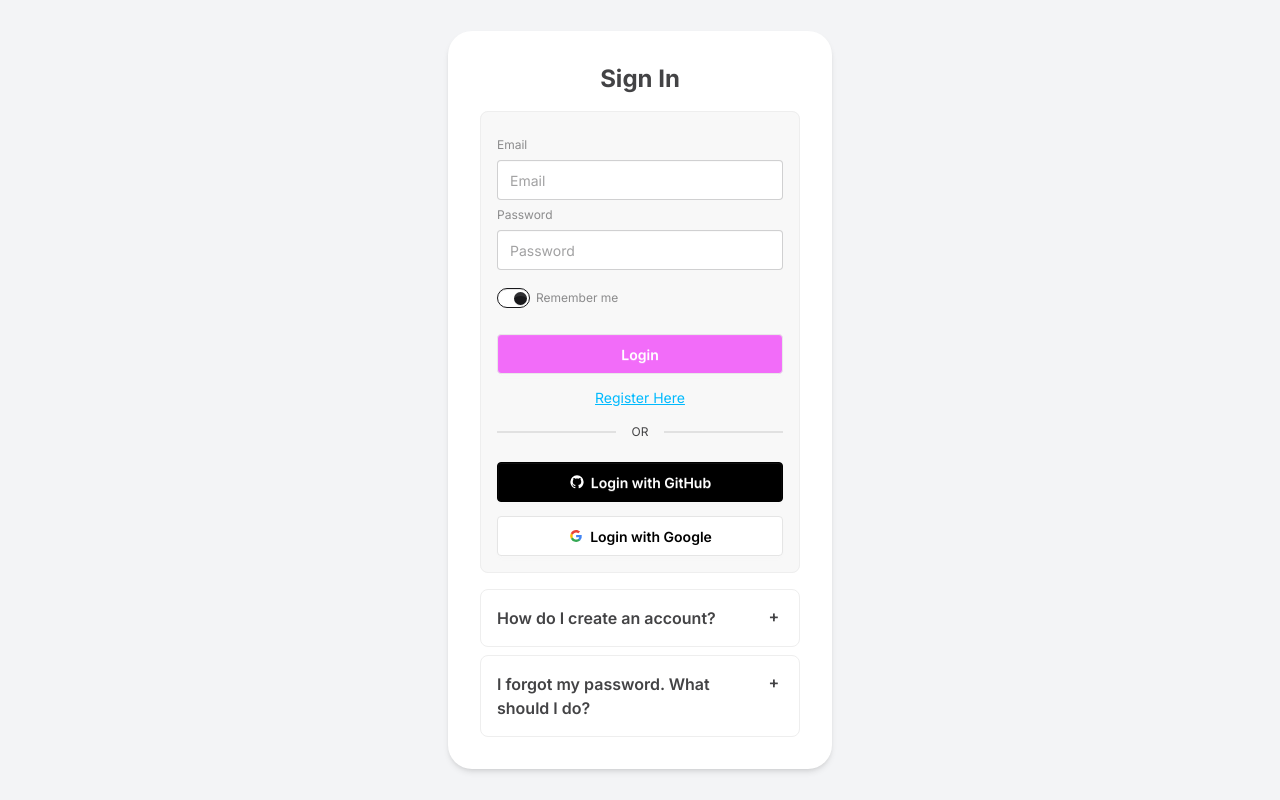
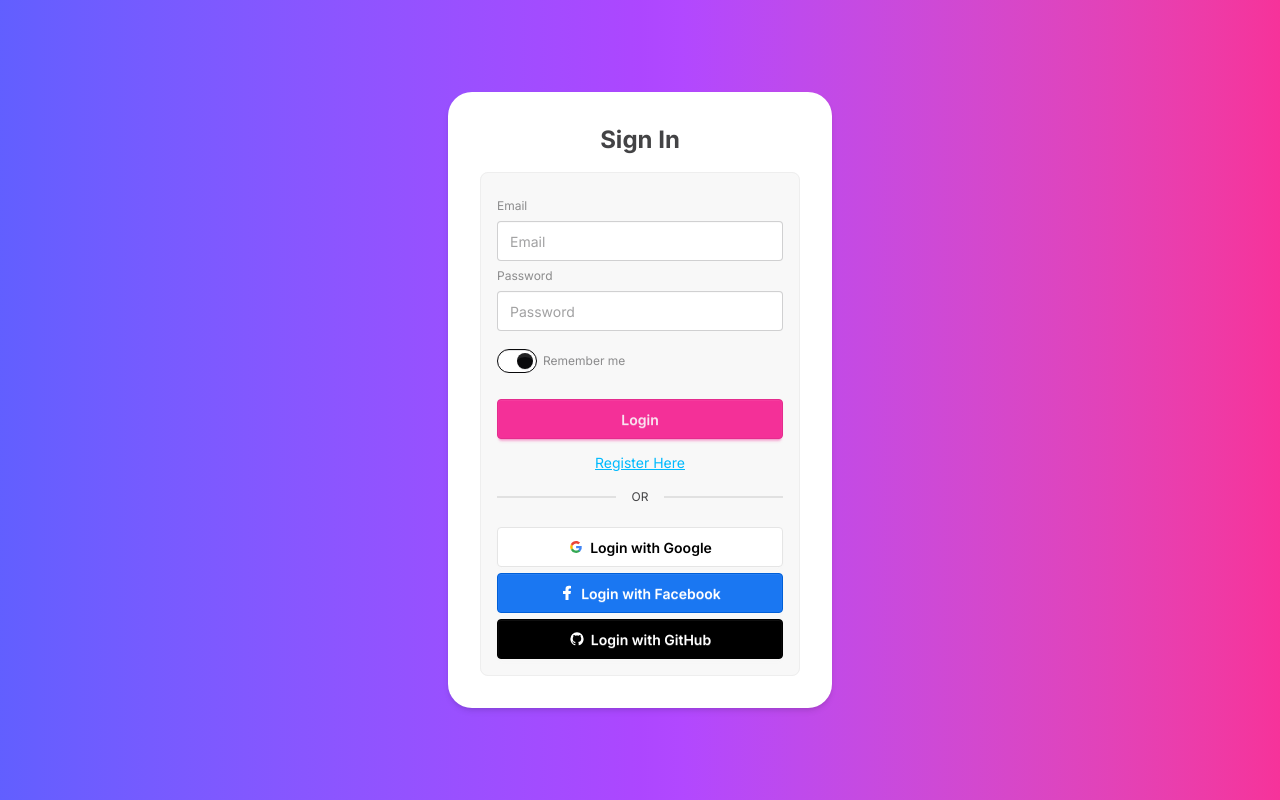
Before and after one commit to Grupp-4-Ventixe/frontend, a React (Vite) app: page /login in a window 1280 px wide. Built offline with nearby package versions, Linux system fonts and the light colour scheme.

Commit message:
feat: enhance SignIn page with gradient background and additional login options

```diff
--- a/src/App.jsx
+++ b/src/App.jsx
@@ -4,9 +4,12 @@ import RouteRenderer from './routing/RouteRenderer'
 
 function App() {
   return (
-    <Suspense fallback={<div className="spinner">Loading...</div>}>
+    <Suspense fallback={<div className="spinner">Loading <span className="loading loading-spinner loading-sm"></span>
+
+</div>}>
       <RouteRenderer />
     </Suspense>
+
   )
 }
 
--- a/src/partials/pages/auth/SignIn.jsx
+++ b/src/partials/pages/auth/SignIn.jsx
@@ -6,7 +6,7 @@ const SignIn = () => {
   const { signIn } = useAuth()
 
   return (
-    <div className="flex items-center justify-center min-h-screen bg-gray-100">
+    <div className="flex items-center justify-center min-h-screen  bg-gradient-to-r from-indigo-500 via-purple-500 to-pink-500">
       <div className="bg-white p-8 rounded-3xl shadow-md w-full max-w-sm">
 
         <h2 className="text-2xl text-center font-bold mb-4">Sign In</h2>
@@ -20,15 +20,14 @@ const SignIn = () => {
 
           <fieldset className="fieldset">
             <label className="label">
-              <input type="checkbox" defaultChecked className="toggle toggle-sm" />
+              <input type="checkbox" defaultChecked className="toggle toggle-neutral" />
               Remember me
             </label>
           </fieldset>
 
           <button
-            type="submit"
-            className="btn mt-4 text-white"
-            style={{ backgroundColor: '#f26cf9' }}
+            value="Submit"
+            className="btn btn-secondary mt-4"
           >
             Login
           </button>
@@ -44,73 +43,29 @@ const SignIn = () => {
             <div className="divider">OR</div>
           </div>
 
-          <button className="btn bg-black text-white border-black mb-2">
-            <svg
-              aria-label="GitHub logo"
-              width="16"
-              height="16"
-              xmlns="http://www.w3.org/2000/svg"
-              viewBox="0 0 24 24"
-            >
-              <path
-                fill="white"
-                d="M12,2A10,10 0 0,0 2,12C2,16.42 4.87,20.17 8.84,21.5C9.34,21.58 9.5,21.27 9.5,21C9.5,20.77 9.5,20.14 9.5,19.31C6.73,19.91 6.14,17.97 6.14,17.97C5.68,16.81 5.03,16.5 5.03,16.5C4.12,15.88 5.1,15.9 5.1,15.9C6.1,15.97 6.63,16.93 6.63,16.93C7.5,18.45 8.97,18 9.54,17.76C9.63,17.11 9.89,16.67 10.17,16.42C7.95,16.17 5.62,15.31 5.62,11.5C5.62,10.39 6,9.5 6.65,8.79C6.55,8.54 6.2,7.5 6.75,6.15C6.75,6.15 7.59,5.88 9.5,7.17C10.29,6.95 11.15,6.84 12,6.84C12.85,6.84 13.71,6.95 14.5,7.17C16.41,5.88 17.25,6.15 17.25,6.15C17.8,7.5 17.45,8.54 17.35,8.79C18,9.5 18.38,10.39 18.38,11.5C18.38,15.32 16.04,16.16 13.81,16.41C14.17,16.72 14.5,17.33 14.5,18.26C14.5,19.6 14.5,20.68 14.5,21C14.5,21.27 14.66,21.59 15.17,21.5C19.14,20.16 22,16.42 22,12A10,10 0 0,0 12,2Z"
-              ></path>
-            </svg>
+
+
+          <button className="btn bg-white text-black border-[#e5e5e5]">
+            <svg aria-label="Google logo" width="16" height="16" xmlns="http://www.w3.org/2000/svg" viewBox="0 0 512 512"><g><path d="m0 0H512V512H0" fill="#fff"></path><path fill="#34a853" d="M153 292c30 82 118 95 171 60h62v48A192 192 0 0190 341"></path><path fill="#4285f4" d="m386 400a140 175 0 0053-179H260v74h102q-7 37-38 57"></path><path fill="#fbbc02" d="m90 341a208 200 0 010-171l63 49q-12 37 0 73"></path><path fill="#ea4335" d="m153 219c22-69 116-109 179-50l55-54c-78-75-230-72-297 55"></path></g></svg>
+            Login with Google
+          </button>
+
+
+          <button className="btn bg-[#1A77F2] text-white border-[#005fd8]">
+              <svg aria-label="Facebook logo" width="16" height="16" xmlns="http://www.w3.org/2000/svg" viewBox="0 0 32 32"><path fill="white" d="M8 12h5V8c0-6 4-7 11-6v5c-4 0-5 0-5 3v2h5l-1 6h-4v12h-6V18H8z"></path></svg>
+              Login with Facebook
+          </button>
+
+          <button className="btn bg-black text-white border-black">
+            <svg aria-label="GitHub logo" width="16" height="16" xmlns="http://www.w3.org/2000/svg" viewBox="0 0 24 24"><path fill="white" d="M12,2A10,10 0 0,0 2,12C2,16.42 4.87,20.17 8.84,21.5C9.34,21.58 9.5,21.27 9.5,21C9.5,20.77 9.5,20.14 9.5,19.31C6.73,19.91 6.14,17.97 6.14,17.97C5.68,16.81 5.03,16.5 5.03,16.5C4.12,15.88 5.1,15.9 5.1,15.9C6.1,15.97 6.63,16.93 6.63,16.93C7.5,18.45 8.97,18 9.54,17.76C9.63,17.11 9.89,16.67 10.17,16.42C7.95,16.17 5.62,15.31 5.62,11.5C5.62,10.39 6,9.5 6.65,8.79C6.55,8.54 6.2,7.5 6.75,6.15C6.75,6.15 7.59,5.88 9.5,7.17C10.29,6.95 11.15,6.84 12,6.84C12.85,6.84 13.71,6.95 14.5,7.17C16.41,5.88 17.25,6.15 17.25,6.15C17.8,7.5 17.45,8.54 17.35,8.79C18,9.5 18.38,10.39 18.38,11.5C18.38,15.32 16.04,16.16 13.81,16.41C14.17,16.72 14.5,17.33 14.5,18.26C14.5,19.6 14.5,20.68 14.5,21C14.5,21.27 14.66,21.59 15.17,21.5C19.14,20.16 22,16.42 22,12A10,10 0 0,0 12,2Z"></path></svg>
             Login with GitHub
           </button>
 
-          <button className="btn bg-white text-black border-[#e5e5e5]">
-            <svg
-              aria-label="Google logo"
-              width="16"
-              height="16"
-              xmlns="http://www.w3.org/2000/svg"
-              viewBox="0 0 512 512"
-            >
-              <g>
-                <path d="m0 0H512V512H0" fill="#fff"></path>
-                <path
-                  fill="#34a853"
-                  d="M153 292c30 82 118 95 171 60h62v48A192 192 0 0190 341"
-                ></path>
-                <path
-                  fill="#4285f4"
-                  d="m386 400a140 175 0 0053-179H260v74h102q-7 37-38 57"
-                ></path>
-                <path
-                  fill="#fbbc02"
-                  d="m90 341a208 200 0 010-171l63 49q-12 37 0 73"
-                ></path>
-                <path
-                  fill="#ea4335"
-                  d="m153 219c22-69 116-109 179-50l55-54c-78-75-230-72-297 55"
-                ></path>
-              </g>
-            </svg>
-            Login with Google
-          </button>
         </fieldset>
 
-        <div
-          tabIndex={0}
-          className="collapse collapse-plus bg-base-100 border-base-300 border mt-4"
-        >
-          <div className="collapse-title font-semibold">How do I create an account?</div>
-          <div className="collapse-content text-sm">
-            Click the "Sign Up" button in the top right corner and follow the registration process.
-          </div>
-        </div>
 
-        <div
-          tabIndex={0}
-          className="collapse collapse-plus bg-base-100 border-base-300 border mt-2"
-        >
-          <div className="collapse-title font-semibold">I forgot my password. What should I do?</div>
-          <div className="collapse-content text-sm">
-            Click on "Forgot Password" on the login page and follow the instructions sent to your email.
-          </div>
-        </div>
+
+
       </div>
     </div>
   )
```
